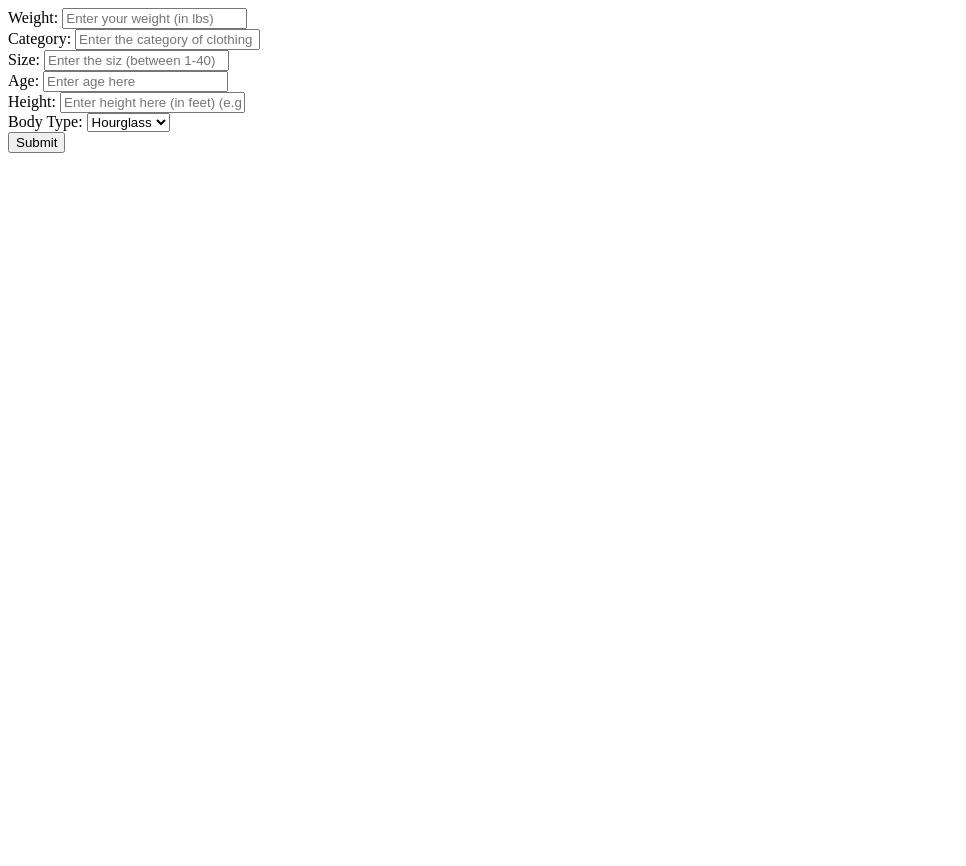
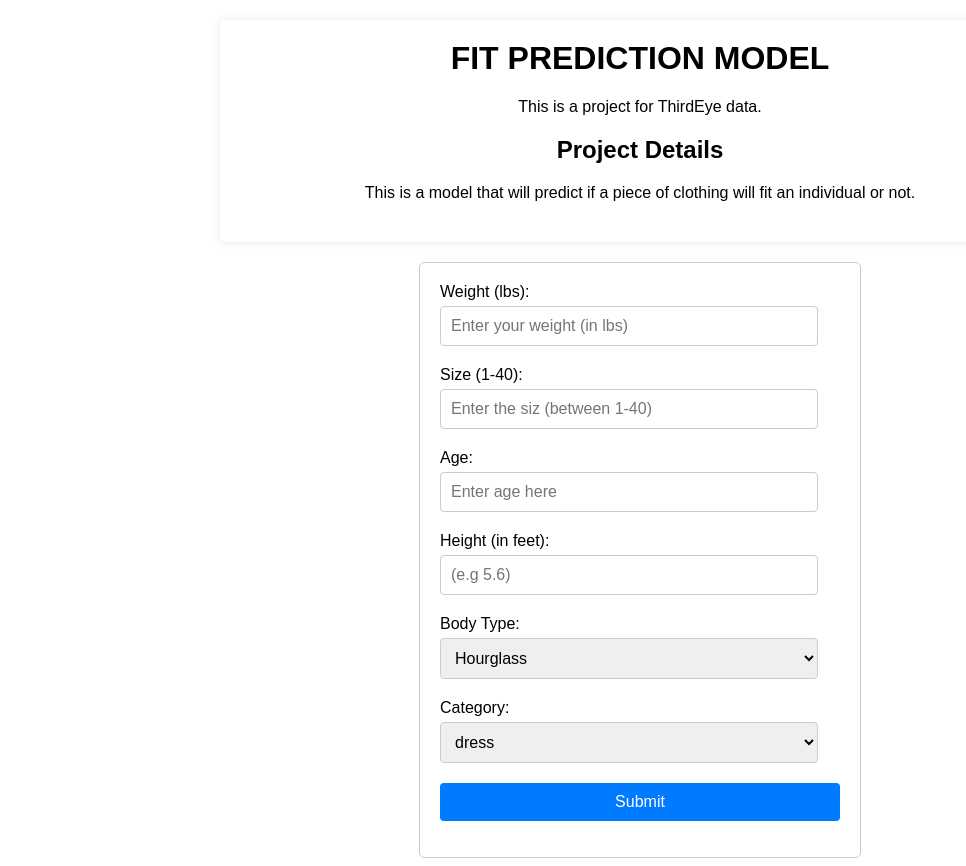
Before and after one commit to SardonicBeauty/FitPredictionML, a Flask app: page /predict in a window 1280 px wide. Shown: the whole page, without its empty margins (0-966 px from the left). Before the commit the page ends 153 px from the top, so only its background shows below. Run offline with Flask 3, Linux system fonts and the light colour scheme.

Commit message:
modified:   README.md 	modified:   app.py 	modified:   artifacts/model.pkl 	modified:   src/components/model_trainer.py 	deleted:    templates/index.html 	modified:   templates/main.html 	modified:   templates/result.html

```diff
--- a/app.py
+++ b/app.py
@@ -13,7 +13,7 @@
 
 @app.route('/')
 def home_page():
-    return render_template('index.html')
+    return render_template('main.html')
 
 @app.route('/predict', methods=['POST', "GET"])
 def predict_datapoint():
@@ -22,10 +22,10 @@
     else:
         data = CustomData(
             weight=int(request.form.get('weight')),
-            category=str(request.form.get('category')),
             size=int(request.form.get("size")),
             age=int(request.form.get("age")),
             height=float(request.form.get("height")),
+            category=request.form.get('category'),
             body_type=request.form.get("body_type"),
         )
         new_data = data.get_data_as_dataframe()
--- a/templates/index.html
+++ /dev/null
@@ -1,2 +0,0 @@
-<h1> This is ThirdEye project </h1>
-<h2>Fit Prediction </h2>
--- a/templates/main.html
+++ b/templates/main.html
@@ -1,18 +1,89 @@
 <html>
+  <head>
+    <style>
+    body {
+        font-family: Arial, sans-serif;
+    }
+
+    .container {
+            max-width: 800px;
+            margin: 20px auto;
+            padding: 20px;
+            background-color: #fff;
+            border-radius: 5px;
+            box-shadow: 0 0 10px rgba(0, 0, 0, 0.1);
+        }
+
+
+        h1, h2, h3, h4, h5, h6 {
+            margin-top: 0;
+            text-align: center;
+        }
+        p {
+            margin-bottom: 20px;
+        }
+
+        p{
+          text-align: center;
+        }
+
+
+    .form-container {
+
+        width: 400px;
+        margin: 0 auto;
+        padding: 20px;
+        border: 1px solid #ccc;
+        border-radius: 5px;
+    }
+    .form-group {
+        margin-bottom: 20px;
+    }
+    label {
+        display: block;
+        margin-bottom: 5px;
+    }
+    input[type="text"],
+    select {
+        width: calc(100% - 22px); /* Adjusting width to account for padding and borders */
+        padding: 10px;
+        border: 1px solid #ccc;
+        border-radius: 4px;
+        box-sizing: border-box;
+        font-size: 16px;
+    }
+    input[type="submit"] {
+        width: 100%;
+        padding: 10px;
+        border: none;
+        border-radius: 4px;
+        background-color: #007bff;
+        color: #fff;
+        font-size: 16px;
+        cursor: pointer;
+    }
+    input[type="submit"]:hover {
+        background-color: #0056b3;
+    }
+    </style>
+  </head>
 <body>
+<div class="container">
+    <h1>FIT PREDICTION MODEL</h1>
+    <p>This is a project for ThirdEye data.</p>
+
+    <h2>Project Details</h2>
+    <p>This is a model that will predict if a piece of clothing will fit an individual or not.</p>
+</div>
+<div class="form-container">
 <form action="{{url_for('predict_datapoint')}}" method="POST">
     <div class="form-group">
-        <label for="Weight">Weight:</label>
+        <label for="Weight">Weight (lbs):</label>
         <input type="text" id="weight" name="weight" placeholder="Enter your weight (in lbs)">
     </div>
 
     <div class="form-group">
-        <label for="category">Category:</label>
-        <input type="text" id="category" name="category" placeholder="Enter the category of clothing to wear ">
-    </div>
-
-    <div class="form-group">
-        <label for="size">Size:</label>
+        <label for="size">Size (1-40):</label>
         <input type="text" id="size" name="size" placeholder="Enter the siz (between 1-40)">
     </div>
 
@@ -22,8 +93,8 @@
     </div>
 
     <div class="form-group">
-        <label for="height">Height:</label>
-        <input type="text" id="height" name="height" placeholder="Enter height here (in feet) (e.g 5.6)">
+        <label for="height">Height (in feet):</label>
+        <input type="text" id="height" name="height" placeholder="(e.g 5.6)">
     </div>
 
 <div class="form-group">
@@ -39,12 +110,77 @@
   </select>
 </div>
 
-
-
-
+<div class="form-group">
+  <label for="category">Category:</label>
+  <select id="category" name="category">
+    <option value="dress">dress</option>
+    <option value="shirt">shirt</option>
+    <option value="buttondown">buttondown</option>
+    <option value="ballgown">ballgown</option>
+    <option value="peacoat">peacoat</option>
+    <option value="gown">gown</option>
+    <option value="tank">tank</option>
+    <option value="pant">pant</option>
+    <option value="t-shirt">t-shirt</option>
+    <option value="sweatpants">sweatpants</option>
+    <option value="vest">vest</option>
+    <option value="jogger">jogger</option>
+    <option value="knit">knit</option>
+    <option value="sweatshirt">sweatshirt</option>
+    <option value="trousers">Trousers</option>
+    <option value="leggings">leggings</option>
+    <option value="crewneck">crewneck</option>
+    <option value="parka">parka</option>
+    <option value="cardigan">cardigan</option>
+    <option value="midi">midi</option>
+    <option value="shift">shift</option>
+    <option value="top">top</option>
+    <option value="tight">tight</option>
+    <option value="hoodie">hoodie</option>
+    <option value="jumpsuit">jumpsuit</option>
+    <option value="shirtdress">shirtdress</option>
+    <option value="culotte">culotte</option>
+    <option value="tee">tee</option>
+    <option value="for">for</option>
+    <option value="mini">mini</option>
+    <option value="turtleneck">turtleneck</option>
+    <option value="skirt">skirt</option>
+    <option value="suit">suit</option>
+    <option value="jeans">jeans</option>
+    <option value="sheath">sheath</option>
+    <option value="print">print</option>
+    <option value="tunic">tunic</option>
+    <option value="jacket">jacket</option>
+    <option value="sweater">sweater</option>
+    <option value="kaftan">kaftan</option>
+    <option value="blazer">blazer</option>
+    <option value="blouse">blouse</option>
+    <option value="overalls">overallst</option>
+    <option value="trouser">trouser</option>
+    <option value="culottes">culottes</option>
+    <option value="romper">romper</option>
+    <option value="caftan">caftan</option>
+    <option value="coat">coat</option>
+    <option value="skort">skort</option>
+    <option value="trench">trench</option>
+    <option value="cape">cape</option>
+    <option value="bomber">bomber</option>
+    <option value="pullover">pullover</option>
+    <option value="blouson">blouson</option>
+    <option value="frock">frock</option>
+    <option value="duster">duster</option>
+    <option value="maxi">maxi</option>
+    <option value="combo">combo</option>
+    <option value="kimono">kimono</option>
+    <option value="cami">cami</option>
+    <option value="poncho">poncho</option>
+    <option value="overcoat">overcoat</option>
+  </select>
+</div>
 
 <div style="clear:both;"></div>
   <input type="submit" value="Submit">
 </form>
+</div>
 </body>
 </html>
```
Also changed, not shown: src/components/model_trainer.py (+7 -1 lines), README.md, templates/result.html (line endings or trailing spaces), 1 other file.
